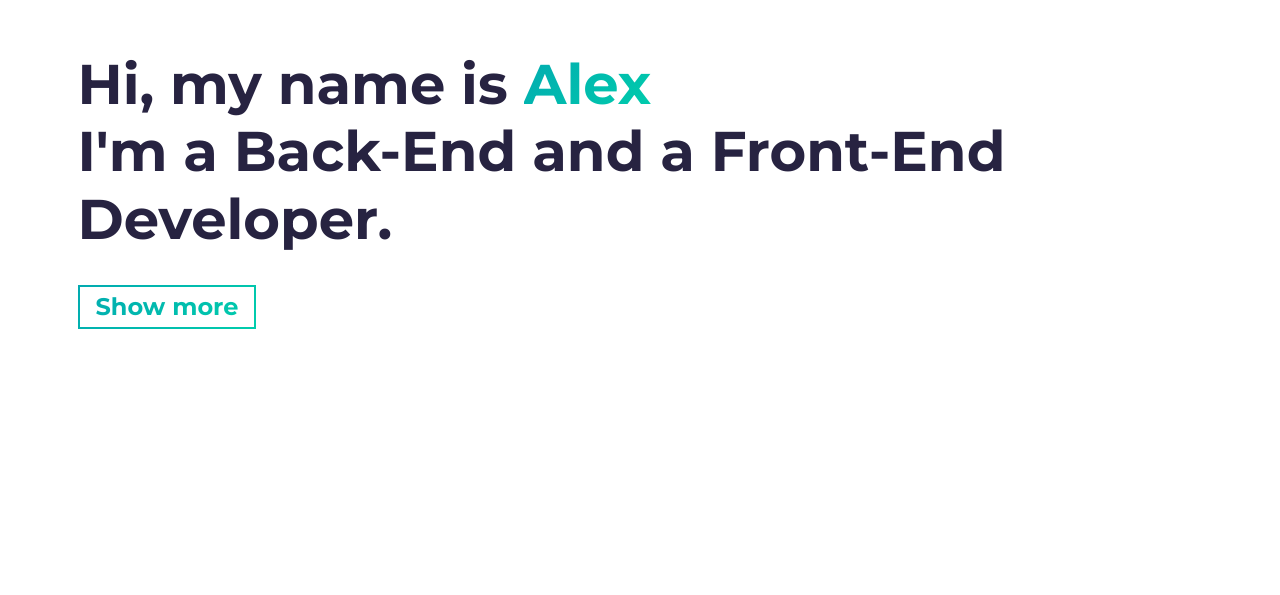
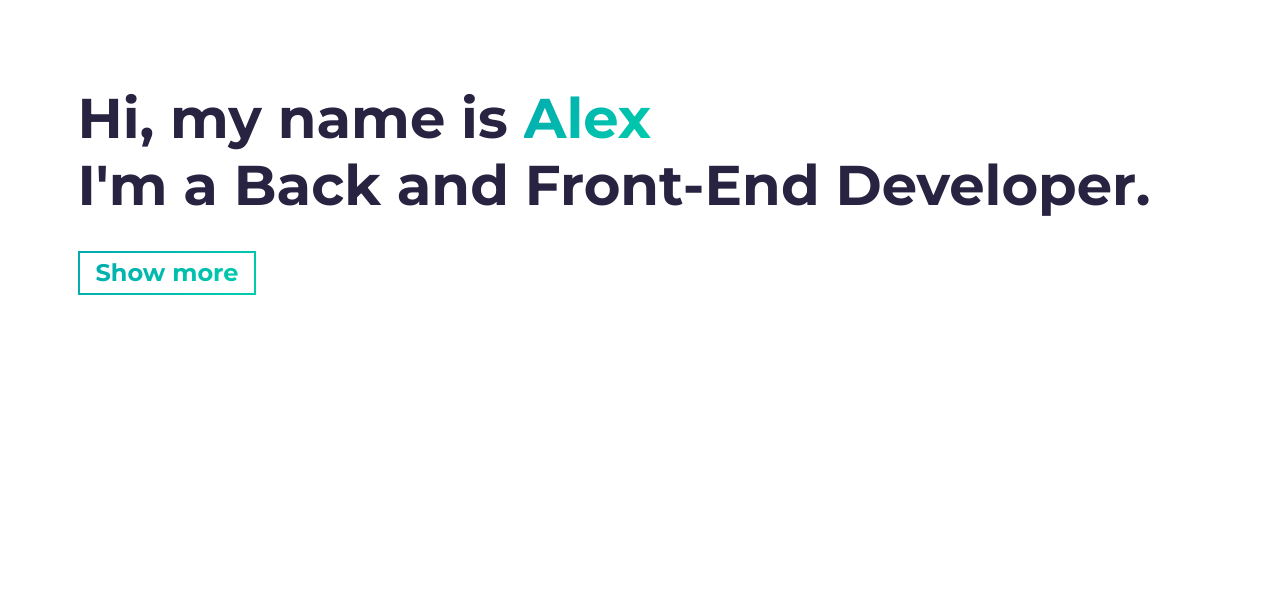
Before and after one commit to ilovekrabs/PersonalWebsite, a website built with Parcel: page src/index.html in a window 1280 px wide. Shown: the part 205-800 px from the top of the page. Built offline with nearby package versions, Linux system fonts and the light colour scheme.

Commit message:
Update index.html

```diff
--- a/src/index.html
+++ b/src/index.html
@@ -42,7 +42,7 @@
         <h1 class="hero-title load-hidden">
           Hi, my name is <span class="text-color-main">Alex</span>
           <br />
-          I'm a Back-End and a Front-End Developer.
+          I'm a Back and Front-End Developer.
         </h1>
         <p class="hero-cta load-hidden">
           <a rel="noreferrer" class="cta-btn cta-btn--hero" href="#about"
```
